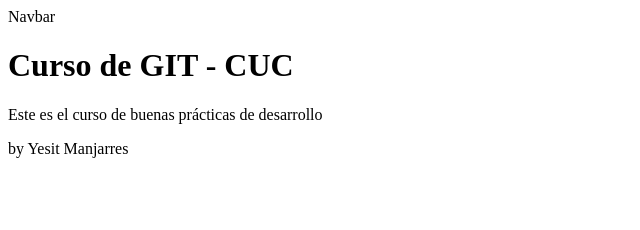
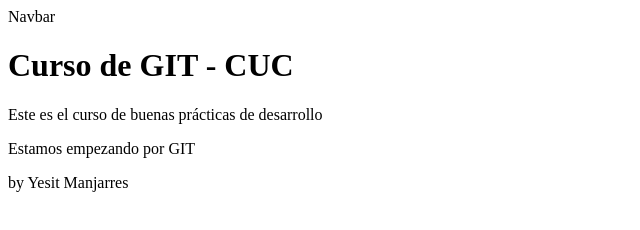
Before and after one commit to H3inst/clases_jueves, a plain HTML site: page index.html in a window 1280 px wide. Shown: the whole page, without its empty margins (0-640 px from the left). Drawn offline with Linux system fonts and the light colour scheme.

Commit message:
Add another paragraph

```diff
--- a/index.html
+++ b/index.html
@@ -13,6 +13,7 @@
     <h1>Curso de GIT - CUC</h1>
 
     <p>Este es el curso de buenas prácticas de desarrollo</p>
+    <p>Estamos empezando por GIT</p>
 
     <footer>
         by Yesit Manjarres
```
